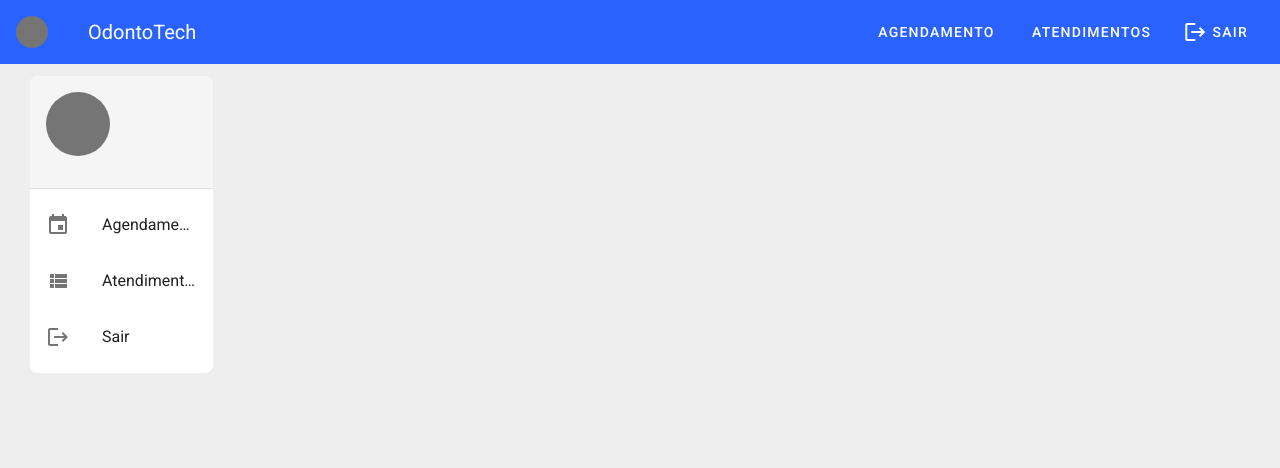
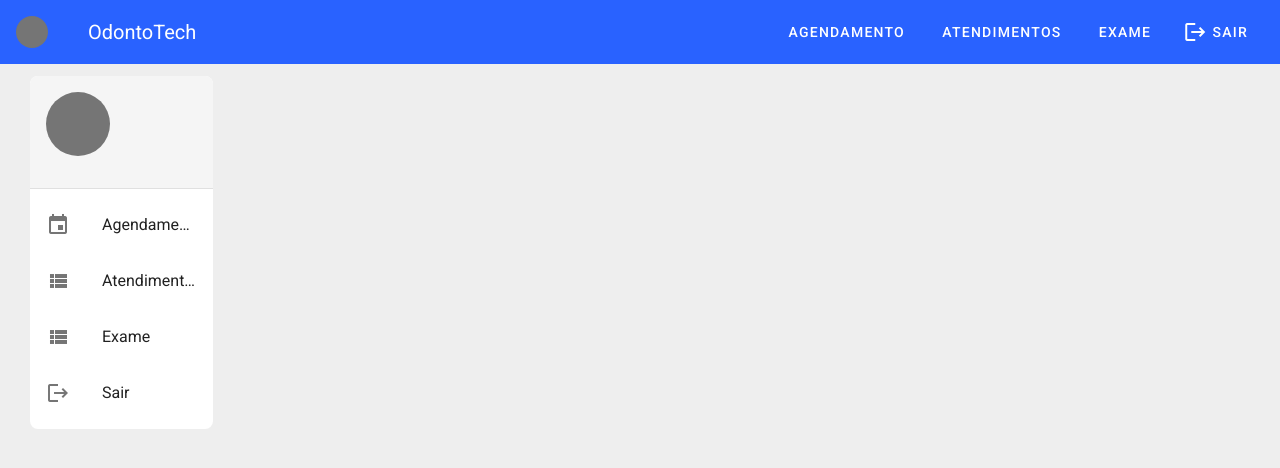
Before and after one commit to ihsrp1/Odontech, a Vue app in the folder odontech-gui/: page / in a window 1280 px wide. Shown: the top 468 px of the page. Built offline with nearby package versions, Linux system fonts and the light colour scheme.

Commit message:
feat: add exames to home layout

```diff
--- a/odontech-gui/src/layouts/HomeLayout.vue
+++ b/odontech-gui/src/layouts/HomeLayout.vue
@@ -52,6 +52,11 @@ export default {
           path: '/atendimentos'
         },
         {
+          text: 'Exame',
+          icon: 'mdi-view-list',
+          path: '/exame'
+        },
+        {
           text: 'Sair',
           icon: 'mdi-logout',
           path: '/login'
```
